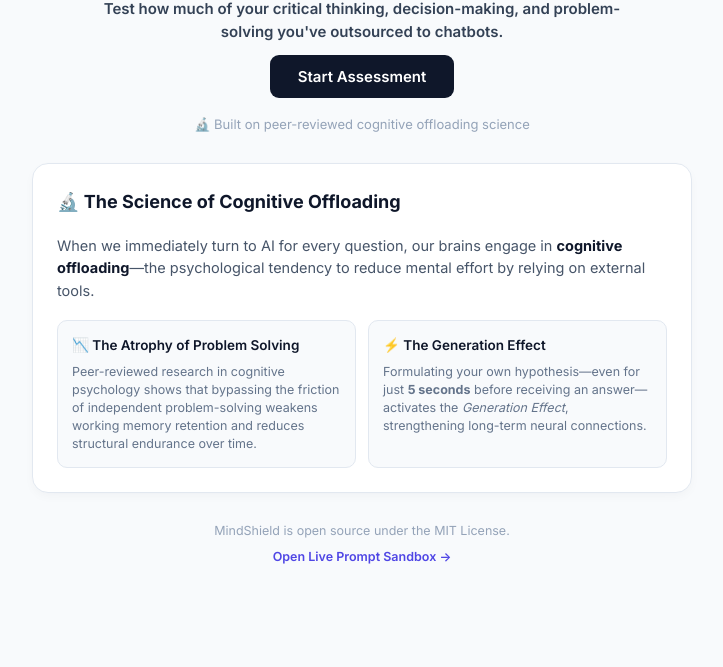
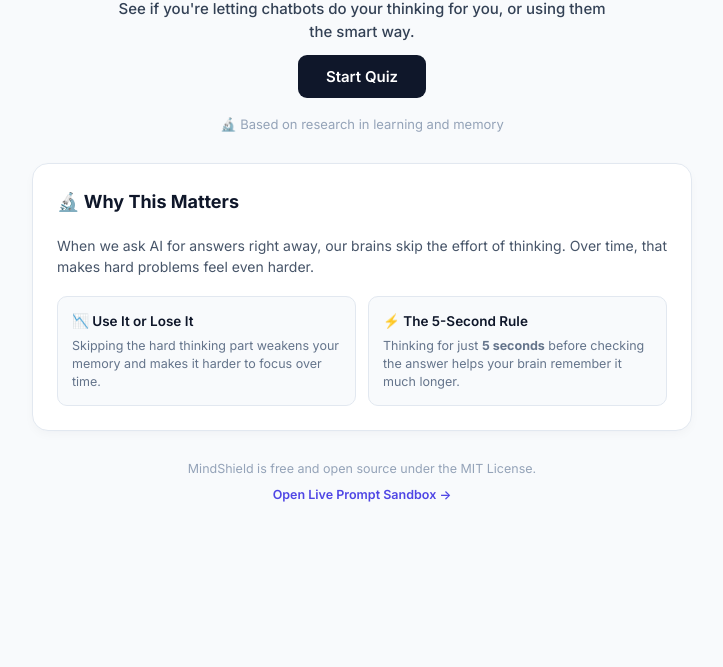
Before and after one commit to fluryjanis/frog1230.github.io, a plain HTML site: page Web-mindshield/mindshield-test.html in a window 1280 px wide. Shown: the part 133-800 px from the top of the page, without its empty margins (278-1001 px from the left). Drawn offline with Linux system fonts and the light colour scheme.

Commit message:
Update title and content for MindShield quiz

```diff
--- a/Web-mindshield/mindshield-test.html
+++ b/Web-mindshield/mindshield-test.html
@@ -3,7 +3,7 @@
 <head>
   <meta charset="UTF-8" />
   <meta name="viewport" content="width=device-width, initial-scale=1.0" />
-  <title>Are you over-relying on AI? — MindShield Test</title>
+  <title>Do you rely on AI too much? — MindShield</title>
 
   <!-- Inter Font -->
   <link rel="preconnect" href="https://fonts.googleapis.com">
@@ -28,7 +28,7 @@
       --indigo-subtle: #e0e7ff;
       --indigo-text: #4338ca;
 
-      /* Status Indicator Colors */
+      /* Status Colors */
       --pass: #15803d;
       --warn: #c2410c;
       --flag: #b91c1c;
@@ -97,9 +97,9 @@
 
     .subtitle {
       font-size: 15px;
-      font-weight: 600;
+      font-weight: 500;
       color: var(--text-secondary);
-      max-width: 540px;
+      max-width: 500px;
       line-height: 1.5;
     }
 
@@ -203,7 +203,7 @@
       color: var(--text-main);
       line-height: 1.5;
       margin-top: 4px;
-      margin-bottom: 14px;
+      margin-bottom: 12px;
     }
 
     .quiz-options {
@@ -277,7 +277,7 @@
       color: var(--text-muted);
       line-height: 1.55;
       max-width: 480px;
-      margin: 4px auto 14px;
+      margin: 4px auto 16px;
     }
 
     .cta-actions {
@@ -290,7 +290,7 @@
 
     /* --- Science Info Section --- */
     .lead-text {
-      font-size: 14.5px;
+      font-size: 14px;
       color: #475569;
       line-height: 1.55;
     }
@@ -318,7 +318,7 @@
       padding: 14px;
       display: flex;
       flex-direction: column;
-      gap: 6px;
+      gap: 4px;
     }
 
     .info-item h3 {
@@ -371,15 +371,15 @@
 
     <!-- Hero Header -->
     <header class="hero-section">
-      <span class="badge-pill">🧠 Cognitive Health Assessment</span>
-      <h1 class="main-title">Are you over-relying on AI?</h1>
-      <p class="subtitle">Test how much of your critical thinking, decision-making, and problem-solving you've outsourced to chatbots.</p>
+      <span class="badge-pill">🧠 1-Minute Quiz</span>
+      <h1 class="main-title">Do you rely on AI too much?</h1>
+      <p class="subtitle">See if you're letting chatbots do your thinking for you, or using them the smart way.</p>
 
       <div>
-        <button id="start-test-btn" class="btn btn-primary btn-large">Start Assessment</button>
+        <button id="start-test-btn" class="btn btn-primary btn-large">Start Quiz</button>
       </div>
 
-      <p class="science-tagline">🔬 Built on peer-reviewed cognitive offloading science</p>
+      <p class="science-tagline">🔬 Based on research in learning and memory</p>
     </header>
 
     <!-- Interactive Quiz Card -->
@@ -395,33 +395,33 @@
       <div id="score-circle" class="score-circle">
         <span id="score-number">0%</span>
       </div>
-      <h2 id="score-title">Calculating your score...</h2>
+      <h2 id="score-title">Your Result</h2>
       <p id="score-desc" class="score-desc"></p>
 
       <div class="cta-actions">
         <a href="web-demo-mindshield.html" class="btn btn-primary">Try Live Prompt Sandbox →</a>
-        <button id="retake-btn" class="btn btn-secondary">Retake Test</button>
+        <button id="retake-btn" class="btn btn-secondary">Retake Quiz</button>
       </div>
     </section>
 
     <!-- Science Section -->
     <section class="card">
-      <h2 class="card-title">🔬 The Science of Cognitive Offloading</h2>
+      <h2 class="card-title">🔬 Why This Matters</h2>
       <p class="lead-text">
-        When we immediately turn to AI for every question, our brains engage in <strong>cognitive offloading</strong>—the psychological tendency to reduce mental effort by relying on external tools.
+        When we ask AI for answers right away, our brains skip the effort of thinking. Over time, that makes hard problems feel even harder.
       </p>
 
       <div class="grid-2">
         <div class="info-item">
-          <h3>📉 The Atrophy of Problem Solving</h3>
+          <h3>📉 Use It or Lose It</h3>
           <p>
-            Peer-reviewed research in cognitive psychology shows that bypassing the friction of independent problem-solving weakens working memory retention and reduces structural endurance over time.
+            Skipping the hard thinking part weakens your memory and makes it harder to focus over time.
           </p>
         </div>
         <div class="info-item">
-          <h3>⚡ The Generation Effect</h3>
+          <h3>⚡ The 5-Second Rule</h3>
           <p>
-            Formulating your own hypothesis—even for just <strong>5 seconds</strong> before receiving an answer—activates the <em>Generation Effect</em>, strengthening long-term neural connections.
+            Thinking for just <strong>5 seconds</strong> before checking the answer helps your brain remember it much longer.
           </p>
         </div>
       </div>
@@ -429,7 +429,7 @@
 
     <!-- Footer -->
     <footer class="footer">
-      <p>MindShield is open source under the MIT License.</p>
+      <p>MindShield is free and open source under the MIT License.</p>
       <p><a href="web-demo-mindshield.html">Open Live Prompt Sandbox →</a></p>
     </footer>
 
@@ -438,35 +438,35 @@
   <script>
     const QUIZ_QUESTIONS = [
       {
-        title: "Scenario 1: You get a confusing or critical comment on your post/project. What is your first instinct?",
+        title: "1. You get a confusing or critical comment on your project. What do you do first?",
         options: [
-          { text: "Copy-paste it into AI and ask: 'What should I respond with?'", points: 3 },
-          { text: "Formulate my own draft response, then ask AI to critique its tone.", points: 0 },
-          { text: "Ask AI to explain the technical concepts mentioned in the comment.", points: 0 }
+          { text: "Paste it into AI: 'What should I reply?'", points: 3 },
+          { text: "Write my own draft, then ask AI to check the tone.", points: 0 },
+          { text: "Ask AI to explain the terms mentioned so I understand it.", points: 0 }
         ]
       },
       {
-        title: "Scenario 2: You encounter a critical bug in your code or database.",
+        title: "2. You hit an annoying bug or error in your work.",
         options: [
-          { text: "Paste the error and demand: 'Tell me exactly what to do to fix this.'", points: 3 },
-          { text: "Inspect the stack trace, hypothesize the cause, and ask: 'Why does this error occur?'", points: 0 },
-          { text: "Paste the entire file and say: 'Solve this bug for me.'", points: 3 }
+          { text: "Paste the error and ask: 'Fix this for me.'", points: 3 },
+          { text: "Try to guess the cause first, then ask AI why it happened.", points: 0 },
+          { text: "Paste the whole file and say: 'Find and fix the issue.'", points: 3 }
         ]
       },
       {
-        title: "Scenario 3: You are choosing between two job offers, laptops, or approaches.",
+        title: "3. You have to choose between two options (like jobs or laptops).",
         options: [
-          { text: "Ask AI: 'Which one should I choose?' and follow its judgment.", points: 2 },
-          { text: "List my criteria and ask for objective comparison benchmarks.", points: 0 },
-          { text: "Ask AI: 'What would you do if you were in my position?'", points: 2 }
+          { text: "Ask AI: 'Which one should I pick?' and trust its answer.", points: 2 },
+          { text: "List what matters to me and ask AI for facts to compare.", points: 0 },
+          { text: "Ask AI: 'What would you do if you were me?'", points: 2 }
         ]
       },
       {
-        title: "Scenario 4: You encounter a tricky brain teaser or logic riddle.",
+        title: "4. You run into a tricky riddle or brain teaser.",
         options: [
-          { text: "Immediately ask AI: 'Solve this riddle for me.'", points: 3 },
-          { text: "Attempt to solve it myself first, then verify if my answer is correct.", points: 0 },
-          { text: "Ask AI for a gentle hint without giving away the solution.", points: 1 }
+          { text: "Ask AI right away: 'Give me the answer.'", points: 3 },
+          { text: "Try solving it myself first, then check if I was right.", points: 0 },
+          { text: "Ask AI for a tiny hint without giving it away.", points: 1 }
         ]
       }
     ];
@@ -520,16 +520,16 @@
 
       if (dependencyPercent >= 60) {
         scoreCircle.style.borderColor = 'var(--flag)';
-        scoreTitle.textContent = "High Cognitive Dependency Risk";
-        scoreDesc.textContent = "You frequently outsource personal decisions, troubleshooting, and social replies to AI before attempting them yourself. MindShield was built to help you reclaim your critical thinking.";
+        scoreTitle.textContent = "High AI Reliance";
+        scoreDesc.textContent = "You often let AI think for you before trying on your own. Try taking a few seconds to think through problems first.";
       } else if (dependencyPercent >= 25) {
         scoreCircle.style.borderColor = 'var(--warn)';
         scoreTitle.textContent = "Moderate AI Reliance";
-        scoreDesc.textContent = "You use AI productively for synthesis, but occasionally offload subjective choices or quick answers when under friction.";
+        scoreDesc.textContent = "You use AI well, but you sometimes lean on it for quick answers instead of working through the problem.";
       } else {
         scoreCircle.style.borderColor = 'var(--pass)';
-        scoreTitle.textContent = "Strong Critical Thinker";
-        scoreDesc.textContent = "You use AI as an analytical sparring partner rather than a replacement brain. You formulate hypotheses before seeking answers.";
+        scoreTitle.textContent = "Independent Thinker";
+        scoreDesc.textContent = "Great job! You use AI as a helpful assistant, not as a replacement for your own brain.";
       }
 
       resultsSection.scrollIntoView({ behavior: 'smooth' });
```
